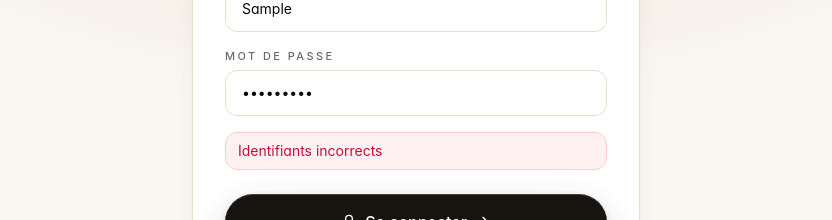
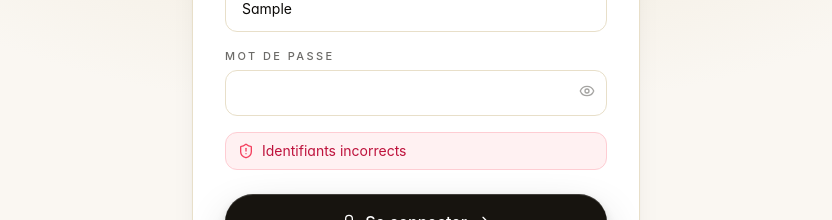
Before and after one commit to Sy2force/bodyinstitut, a Next.js app: page /admin/login in a window 1280 px wide. Both pictures are taken after typing "Sample", "Sample123" into the empty fields and a click on the button "Se connecter". Shown: the part 357-577 px from the top of the page, without its empty margins (224-1056 px from the left). Built offline with nearby package versions, Linux system fonts and the light colour scheme; no server answers.

Commit message:
Security: strict rate limit (5/15min), lockout (10/30min), HTTP headers, show/hide pwd, log attempts

```diff
--- a/app/admin/login/page.tsx
+++ b/app/admin/login/page.tsx
@@ -2,7 +2,7 @@
 
 import { Suspense, useState } from "react";
 import { useRouter, useSearchParams } from "next/navigation";
-import { Lock, Loader2, ArrowRight } from "lucide-react";
+import { Lock, Loader2, ArrowRight, Eye, EyeOff, ShieldAlert } from "lucide-react";
 import { motion } from "framer-motion";
 
 export default function LoginPage() {
@@ -30,6 +30,8 @@ function LoginInner() {
   const [p, setP] = useState("");
   const [err, setErr] = useState<string | null>(null);
   const [loading, setLoading] = useState(false);
+  const [showPwd, setShowPwd] = useState(false);
+  const [attempts, setAttempts] = useState(0);
 
   const onSubmit = async (e: React.FormEvent) => {
     e.preventDefault();
@@ -42,7 +44,11 @@ function LoginInner() {
         body: JSON.stringify({ username: u, password: p }),
       });
       const json = await res.json().catch(() => ({}));
-      if (!res.ok) throw new Error(json.error || "Échec de connexion");
+      if (!res.ok) {
+        setAttempts((n) => n + 1);
+        setP("");
+        throw new Error(json.error || "Échec de connexion");
+      }
       router.replace(from);
       router.refresh();
     } catch (e2) {
@@ -93,16 +99,32 @@ function LoginInner() {
           />
           <Field
             label="Mot de passe"
-            type="password"
+            type={showPwd ? "text" : "password"}
             value={p}
             onChange={setP}
             autoComplete="current-password"
+            suffix={
+              <button
+                type="button"
+                onClick={() => setShowPwd((v) => !v)}
+                className="text-forest-700/40 transition-colors hover:text-forest-700"
+                tabIndex={-1}
+              >
+                {showPwd ? <EyeOff className="h-4 w-4" /> : <Eye className="h-4 w-4" />}
+              </button>
+            }
           />
         </div>
 
         {err && (
-          <p className="mt-4 rounded-xl border border-rose-200 bg-rose-50 px-3 py-2 text-sm text-rose-700">
-            {err}
+          <div className="mt-4 flex items-start gap-2 rounded-xl border border-rose-200 bg-rose-50 px-3 py-2">
+            <ShieldAlert className="mt-0.5 h-4 w-4 flex-shrink-0 text-rose-500" />
+            <p className="text-sm text-rose-700">{err}</p>
+          </div>
+        )}
+        {attempts >= 3 && !err && (
+          <p className="mt-3 text-center text-[11px] text-amber-600">
+            {attempts} tentative{attempts > 1 ? "s" : ""} échouée{attempts > 1 ? "s" : ""}. Compte bloqué après 5.
           </p>
         )}
 
@@ -139,26 +161,33 @@ function Field({
   onChange,
   type = "text",
   autoComplete,
+  suffix,
 }: {
   label: string;
   value: string;
   onChange: (v: string) => void;
   type?: string;
   autoComplete?: string;
+  suffix?: React.ReactNode;
 }) {
   return (
     <label className="block">
       <span className="mb-1.5 block text-[11px] font-medium uppercase tracking-[0.22em] text-forest-700/65">
         {label}
       </span>
+      <div className="relative">
         <input
           type={type}
           value={value}
           onChange={(e) => onChange(e.target.value)}
           autoComplete={autoComplete}
           required
-        className="w-full rounded-xl border border-surface-200 bg-white px-4 py-3 text-sm text-forest-800 outline-none transition-all placeholder:text-forest-700/35 focus:border-brand-400 focus:ring-4 focus:ring-brand-500/15"
+          className="w-full rounded-xl border border-surface-200 bg-white px-4 py-3 pr-10 text-sm text-forest-800 outline-none transition-all placeholder:text-forest-700/35 focus:border-brand-400 focus:ring-4 focus:ring-brand-500/15"
         />
+        {suffix && (
+          <span className="absolute right-3 top-1/2 -translate-y-1/2">{suffix}</span>
+        )}
+      </div>
     </label>
   );
 }
--- a/app/api/admin/login/route.ts
+++ b/app/api/admin/login/route.ts
@@ -11,11 +11,24 @@ export const runtime = "nodejs";
 
 export async function POST(req: Request) {
   const ip = getClientIp(req);
-  const rl = rateLimit(`login:${ip}`, { max: 8, windowMs: 60_000 });
-  if (!rl.ok) {
+
+  // Tier-1: 5 attempts per 15 minutes per IP
+  const rl1 = rateLimit(`login:ip:${ip}`, { max: 5, windowMs: 15 * 60_000 });
+  if (!rl1.ok) {
+    console.warn(`[auth] IP locked out: ${ip}`);
     return NextResponse.json(
-      { error: "Trop de tentatives." },
-      { status: 429, headers: { "Retry-After": String(rl.reset) } }
+      { error: `Trop de tentatives. Réessaie dans ${rl1.reset} secondes.` },
+      { status: 429, headers: { "Retry-After": String(rl1.reset) } }
+    );
+  }
+
+  // Tier-2: hard lockout — 10 attempts per 30 minutes per IP
+  const rl2 = rateLimit(`login:hard:${ip}`, { max: 10, windowMs: 30 * 60_000 });
+  if (!rl2.ok) {
+    console.warn(`[auth] HARD lockout for IP: ${ip}`);
+    return NextResponse.json(
+      { error: "Accès temporairement bloqué. Réessaie dans 30 minutes." },
+      { status: 429, headers: { "Retry-After": String(rl2.reset) } }
     );
   }
 
@@ -28,13 +41,26 @@ export async function POST(req: Request) {
     );
   }
   const { username, password } = parsed.data;
+
+  // Rate limit by username too (prevent credential stuffing)
+  const rl3 = rateLimit(`login:user:${username}`, { max: 5, windowMs: 15 * 60_000 });
+  if (!rl3.ok) {
+    console.warn(`[auth] Username locked out: ${username} from ${ip}`);
+    return NextResponse.json(
+      { error: `Trop de tentatives. Réessaie dans ${rl3.reset} secondes.` },
+      { status: 429, headers: { "Retry-After": String(rl3.reset) } }
+    );
+  }
+
   if (!checkCredentials(username, password)) {
+    console.warn(`[auth] Failed login attempt for "${username}" from ${ip} at ${new Date().toISOString()}`);
     return NextResponse.json(
       { error: "Identifiants incorrects" },
       { status: 401 }
     );
   }
 
+  console.info(`[auth] Successful login for "${username}" from ${ip} at ${new Date().toISOString()}`);
   const token = await signSession(username);
   return new NextResponse(JSON.stringify({ ok: true }), {
     status: 200,
--- a/next.config.js
+++ b/next.config.js
@@ -1,4 +1,29 @@
 /** @type {import('next').NextConfig} */
+
+const securityHeaders = [
+  { key: "X-DNS-Prefetch-Control",  value: "on" },
+  { key: "X-Frame-Options",         value: "SAMEORIGIN" },
+  { key: "X-Content-Type-Options",  value: "nosniff" },
+  { key: "Referrer-Policy",         value: "strict-origin-when-cross-origin" },
+  { key: "Permissions-Policy",      value: "camera=(), microphone=(), geolocation=()" },
+  {
+    key: "Strict-Transport-Security",
+    value: "max-age=63072000; includeSubDomains; preload",
+  },
+  {
+    key: "Content-Security-Policy",
+    value: [
+      "default-src 'self'",
+      "script-src 'self' 'unsafe-inline' 'unsafe-eval'",
+      "style-src 'self' 'unsafe-inline'",
+      "img-src 'self' data: https://images.unsplash.com https://plus.unsplash.com",
+      "font-src 'self'",
+      "connect-src 'self' https://api.openai.com",
+      "frame-ancestors 'none'",
+    ].join("; "),
+  },
+];
+
 const nextConfig = {
   reactStrictMode: true,
   images: {
@@ -7,6 +32,14 @@ const nextConfig = {
       { protocol: "https", hostname: "plus.unsplash.com" },
     ],
   },
+  async headers() {
+    return [
+      {
+        source: "/(.*)",
+        headers: securityHeaders,
+      },
+    ];
+  },
   // Keep native / Node-only modules out of the bundle.
   experimental: {
     serverComponentsExternalPackages: ["nodemailer"],
```
Lines whose indentation alone changed are shown as unchanged.
